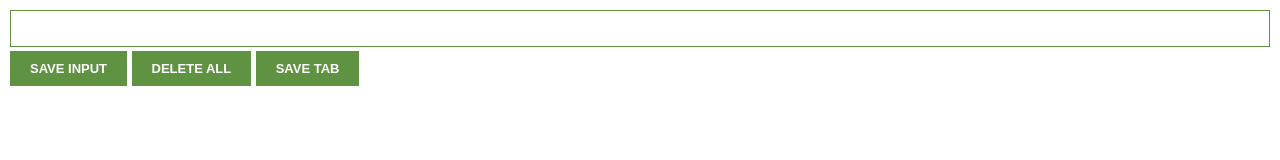
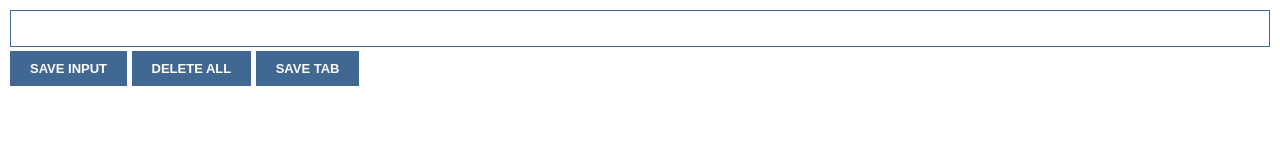
Before and after one commit to mpumi-moale/chrome-extension, a browser extension: page index.html in a window 1280 px wide. Drawn offline with Linux system fonts and the light colour scheme.

Commit message:
color change

```diff
--- a/style.css
+++ b/style.css
@@ -9,12 +9,12 @@ input {
   width: 100%;
   padding: 10px;
   box-sizing: border-box;
-    border: 1px solid #5f9341;
+  border: 1px solid #416793;
   margin-bottom: 4px;
 }
 
 button {
-    background: #5f9341;
+  background: #416793;
   color: white;
   padding: 10px 20px;
   border: none;
```
Lines whose indentation alone changed are shown as unchanged.
